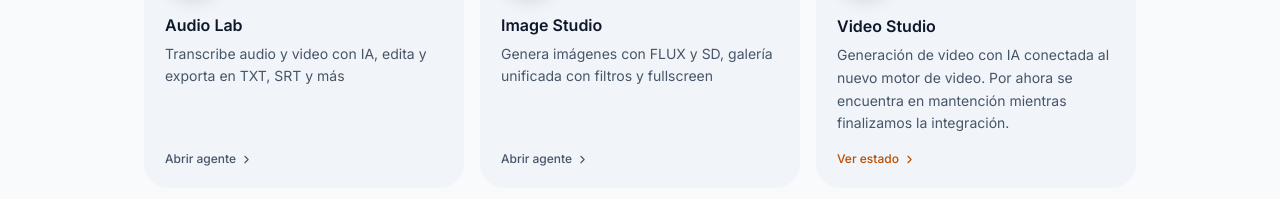
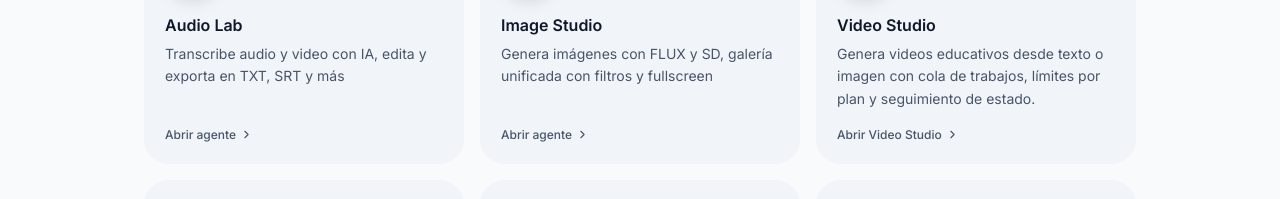
Before and after one commit to innova-space-edu/eduai-platform, a Next.js app: page /agentes in a window 1280 px wide. Shown: the part 998-1197 px from the top of the page. Built offline with nearby package versions, Linux system fonts and the light colour scheme; no server answers.

Commit message:
Update page.tsx

```diff
--- a/app/agentes/page.tsx
+++ b/app/agentes/page.tsx
@@ -156,14 +156,14 @@ const AGENTS: AgentItem[] = [
     icon: "🎬",
     name: "Video Studio",
     description:
-      "Generación de video con IA conectada al nuevo motor de video. Por ahora se encuentra en mantención mientras finalizamos la integración.",
+      "Genera videos educativos desde texto o imagen con cola de trabajos, límites por plan y seguimiento de estado.",
     color: "from-cyan-500 to-blue-600",
     glow: "rgba(34,211,238,0.14)",
     border: "rgba(34,211,238,0.24)",
     href: "/video-studio",
     tag: "Creativo",
-    status: "maintenance",
-    ctaLabel: "Ver estado",
+    status: "active",
+    ctaLabel: "Abrir Video Studio",
   },
   {
     id: "galeria",
```
